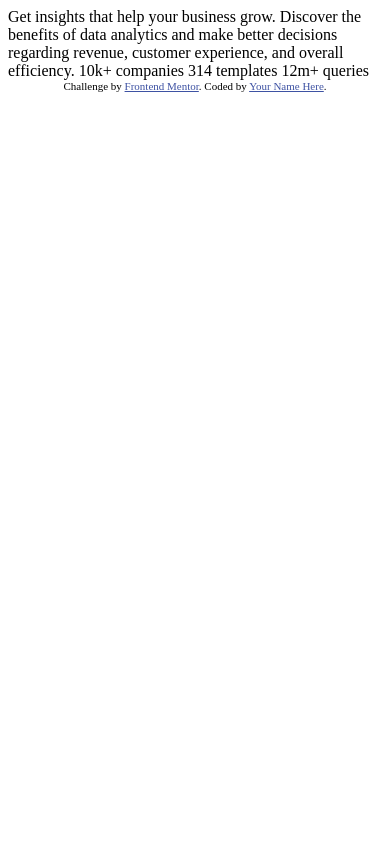
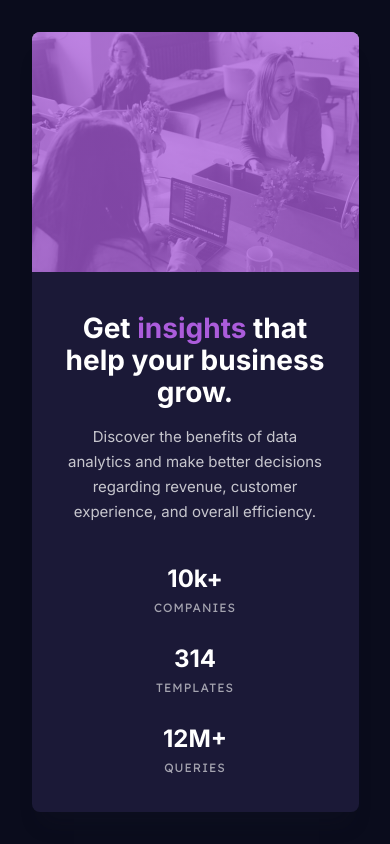
Before and after one commit to adonmez04/3-Stats-preview-card-component-v1.0, a plain HTML site: page index.html in a window 390 px wide. Drawn offline with Linux system fonts and the light colour scheme.

Commit message:
the mobile version was finished

```diff
--- a/index.html
+++ b/index.html
@@ -1,33 +1,65 @@
 <!DOCTYPE html>
 <html lang="en">
-<head>
-  <meta charset="UTF-8">
-  <meta name="viewport" content="width=device-width, initial-scale=1.0"> <!-- displays site properly based on user's device -->
+  <head>
+    <meta charset="UTF-8" />
+    <meta name="viewport" content="width=device-width, initial-scale=1.0" />
+    <title>3-Stats preview card component</title>
 
-  <link rel="icon" type="image/png" sizes="32x32" href="./images/favicon-32x32.png">
+    <!-- Font Families - Inter -->
+    <link rel="preconnect" href="https://fonts.googleapis.com" />
+    <link rel="preconnect" href="https://fonts.gstatic.com" crossorigin />
+    <link
+      href="https://fonts.googleapis.com/css2?family=Inter:wght@400;700&display=swap"
+      rel="stylesheet"
+    />
+    <!-- Font Families - Lexend Deca -->
+    <link rel="preconnect" href="https://fonts.googleapis.com" />
+    <link rel="preconnect" href="https://fonts.gstatic.com" crossorigin />
+    <link
+      href="https://fonts.googleapis.com/css2?family=Lexend+Deca&display=swap"
+      rel="stylesheet"
+    />
+    <!-- <link rel="stylesheet" href="./media-query.css" /> -->
+    <link rel="stylesheet" href="./style.css" />
+  </head>
+  <body>
+    <main>
+      <section class="section-preview-card grid">
+        <div class="img-box">
+          <!-- <img
+            src="./images/image-header-mobile.jpg"
+            class="img"
+            alt="A group of employees"
+          /> -->
+        </div>
+        <div class="content-box flex">
+          <div class="text-area flex">
+            <h1 class="title">
+              Get <span class="span-title">insights</span> that help your
+              business grow.
+            </h1>
 
-  <title>Frontend Mentor | Stats preview card component</title>
-
-  <!-- Feel free to remove these styles or customise in your own stylesheet 👍 -->
-  <style>
-    .attribution { font-size: 11px; text-align: center; }
-    .attribution a { color: hsl(228, 45%, 44%); }
-  </style>
-</head>
-<body>
-
-  Get insights that help your business grow.
-
-  Discover the benefits of data analytics and make better decisions regarding revenue, customer
-  experience, and overall efficiency.
-
-  10k+ companies
-  314 templates
-  12m+ queries
-
-  <div class="attribution">
-    Challenge by <a href="https://www.frontendmentor.io?ref=challenge" target="_blank">Frontend Mentor</a>.
-    Coded by <a href="#">Your Name Here</a>.
-  </div>
-</body>
+            <p class="description">
+              Discover the benefits of data analytics and make better decisions
+              regarding revenue, customer experience, and overall efficiency.
+            </p>
+          </div>
+          <div class="information-area flex">
+            <div class="data flex">
+              <strong class="data-number">10k+</strong>
+              <p class="data-title">companies</p>
+            </div>
+            <div class="data flex">
+              <strong class="data-number">314</strong>
+              <p class="data-title">Templates</p>
+            </div>
+            <div class="data flex">
+              <strong class="data-number">12M+</strong>
+              <p class="data-title">Queries</p>
+            </div>
+          </div>
+        </div>
+      </section>
+    </main>
+  </body>
 </html>
--- /dev/null
+++ b/media-query.css
@@ -0,0 +1,24 @@
+/* ABOVE 375px */
+
+@media (min-width: 375px) {
+  .section-preview-card {
+    background: #1b1937;
+    box-shadow: 0px 20px 20px -10px rgba(23, 25, 41, 0.203087);
+    border-radius: 8px;
+    overflow: hidden;
+
+    row-gap: 40px;
+    /* Temp */
+    /* width: 327px;
+    height: 780px; */
+  }
+
+  .grid {
+    display: grid;
+    grid-template-columns: 1fr 1fr;
+  }
+
+  .img-box {
+    grid-column: -1;
+  }
+}
--- /dev/null
+++ b/style.css
@@ -0,0 +1,122 @@
+/* GLOBAL STYLES */
+
+* {
+  padding: 0;
+  margin: 0;
+  box-sizing: border-box;
+}
+
+body {
+  font-size: 15px;
+  font-family: "Inter", sans-serif;
+  font-style: normal;
+  background: #0a0c1c;
+
+  /* To center the content */
+  display: flex;
+  justify-content: center;
+  align-items: center;
+  height: 100vh;
+}
+
+/* The Flexbox Template */
+.flex {
+  display: flex;
+  flex-direction: column;
+  align-items: center;
+  justify-content: space-between;
+}
+
+/* The Grid Template */
+.grid {
+  display: grid;
+  grid-template-rows: auto 1fr;
+}
+
+/* COMPONENT STYLES */
+
+.section-preview-card {
+  width: 327px;
+  background: #1b1937;
+  box-shadow: 0px 20px 20px -10px rgba(23, 25, 41, 0.203087);
+  border-radius: 8px;
+  overflow: hidden;
+
+  row-gap: 40px;
+}
+
+.img-box {
+  width: 100%;
+  height: 240px;
+  background-image: linear-gradient(
+      rgba(170, 92, 219, 0.75),
+      rgba(170, 92, 219, 0.75)
+    ),
+    url(./images/image-header-mobile.jpg);
+  background-size: cover;
+}
+
+.img {
+  display: block;
+  width: 100%;
+}
+
+.content-box {
+  padding: 0 31.5px 32px 31.5px;
+  gap: 40px;
+}
+
+.text-area {
+  gap: 16px;
+}
+
+.title {
+  font-weight: 700;
+  font-size: 28px;
+  line-height: 32px;
+  text-align: center;
+  color: #ffffff;
+}
+
+.span-title {
+  color: #ab5cdb;
+}
+
+.description {
+  font-weight: 400;
+  font-size: 15px;
+  line-height: 25px;
+  text-align: center;
+  color: #ffffff;
+  mix-blend-mode: normal;
+  opacity: 0.75;
+}
+
+.information-area {
+  gap: 24px;
+}
+
+.data {
+  gap: 2px;
+}
+
+.data-number {
+  font-weight: 700;
+  font-size: 24px;
+  line-height: 29px;
+  text-align: center;
+  color: #ffffff;
+}
+
+.data-title {
+  font-family: "Lexend Deca";
+  font-weight: 400;
+  font-size: 12px;
+  line-height: 25px;
+  text-align: center;
+  letter-spacing: 1px;
+  text-transform: uppercase;
+  color: #ffffff;
+  mix-blend-mode: normal;
+  opacity: 0.6;
+}
```
